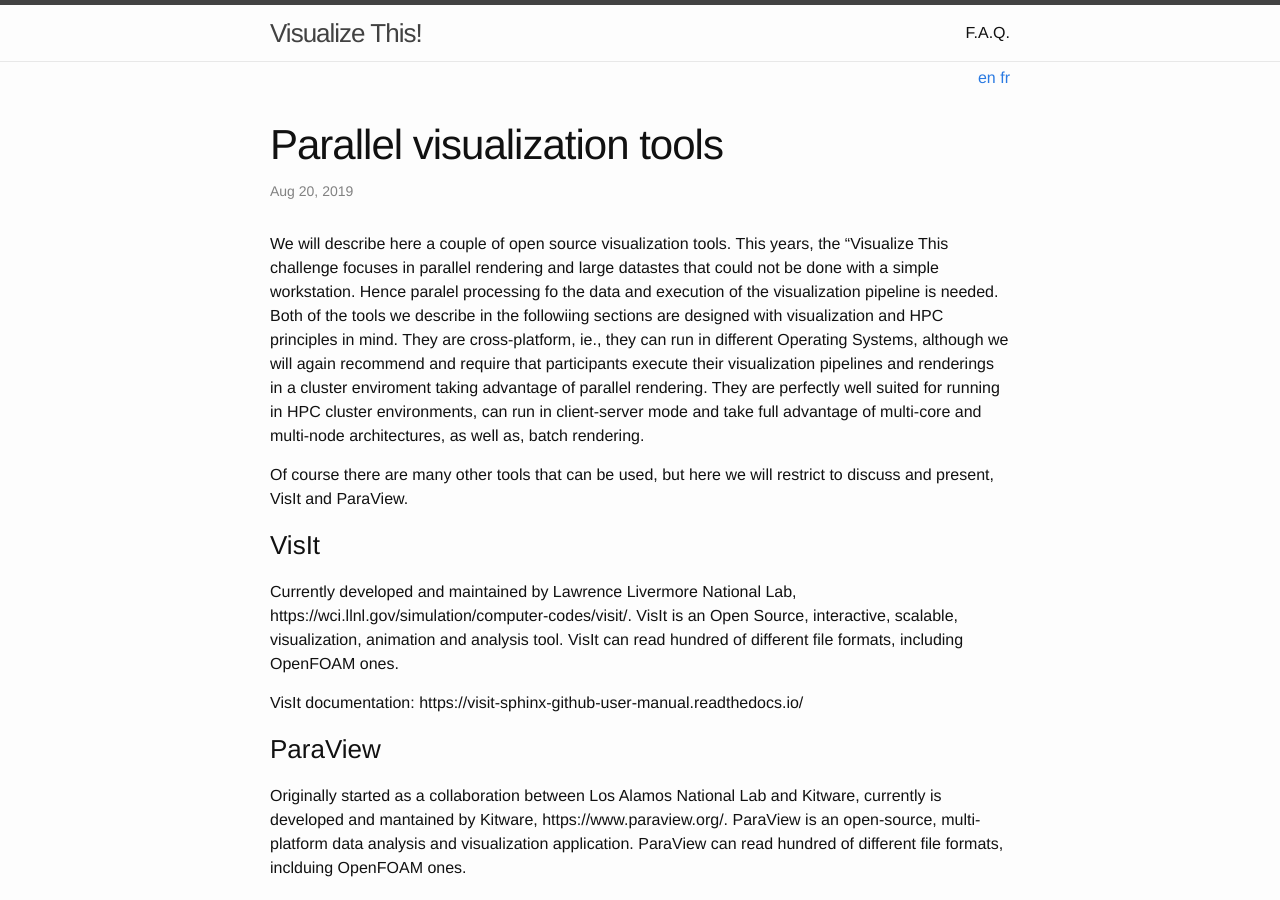
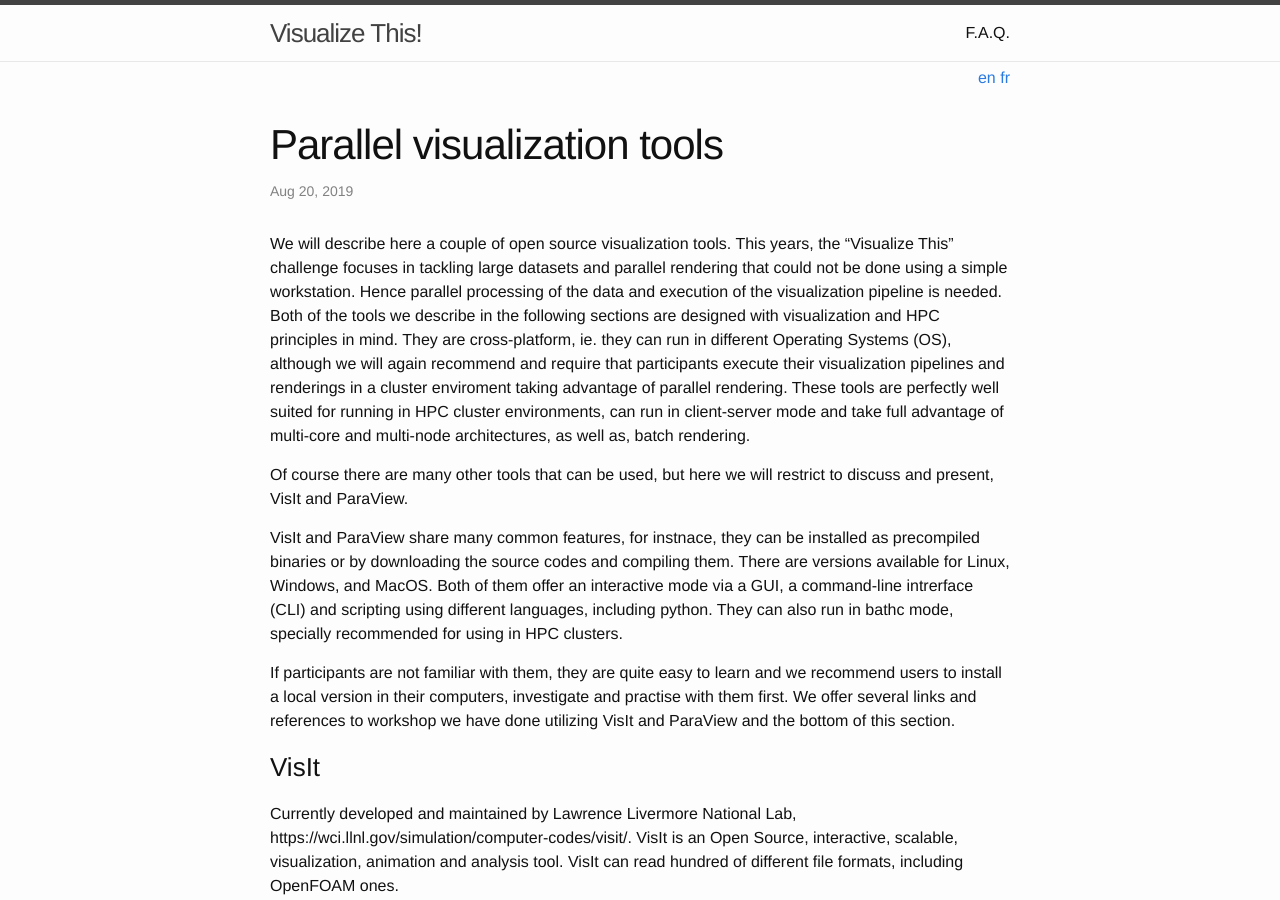
Before and after one commit to ComputeCanada/visualizeThis, a Jekyll site: the page built from _posts/2019-08-20-tools.markdown, in a window 1280 px wide and 900 px high. Built offline with Jekyll 4.4.1, drawn with Linux system fonts in a browser that asks for light colours.

Commit message:
typos and more generalities about VisIt and ParaView

```diff
--- a/_posts/2019-08-20-tools.markdown
+++ b/_posts/2019-08-20-tools.markdown
@@ -8,13 +8,18 @@
 ---
 
 We will describe here a couple of open source visualization tools.
-This years, the "Visualize This challenge focuses in parallel rendering and large datastes that could not be done with a simple workstation.
-Hence paralel processing fo the data and execution of the visualization pipeline is needed.
-Both of the tools we describe in the followiing sections are designed with visualization and HPC principles in mind.
-They are cross-platform, ie., they can run in different Operating Systems, although we will again recommend and require that participants execute their visualization pipelines and renderings in a cluster enviroment taking advantage of parallel rendering.
-They are perfectly well suited for running in HPC cluster environments, can run in client-server mode and take full advantage of multi-core and multi-node architectures, as well as, batch rendering.
+This years, the "Visualize This" challenge focuses in tackling large datasets and parallel rendering that could not be done using a simple workstation.
+Hence parallel processing of the data and execution of the visualization pipeline is needed.
+Both of the tools we describe in the following sections are designed with visualization and HPC principles in mind.
+They are cross-platform, ie. they can run in different Operating Systems (OS), although we will again recommend and require that participants execute their visualization pipelines and renderings in a cluster enviroment taking advantage of parallel rendering.
+These tools are perfectly well suited for running in HPC cluster environments, can run in client-server mode and take full advantage of multi-core and multi-node architectures, as well as, batch rendering.
 
 Of course there are many other tools that can be used, but here we will restrict to discuss and present, VisIt and ParaView.
+
+VisIt and ParaView share many common features, for instnace, they can be installed as precompiled binaries or by downloading the source codes and compiling them. There are versions available for Linux, Windows, and MacOS.
+Both of them offer an interactive mode via a GUI, a command-line intrerface (CLI) and scripting using different languages, including python. They can also run in bathc mode, specially recommended for using in HPC clusters.
+
+If participants are not familiar with them, they are quite easy to learn and we recommend users to install a local version in their computers, investigate and practise with them first. We offer several links and references to workshop we have done utilizing VisIt and ParaView and the bottom of this section.
 
 ### VisIt
 Currently developed and maintained by Lawrence Livermore National Lab, https://wci.llnl.gov/simulation/computer-codes/visit/.
```
